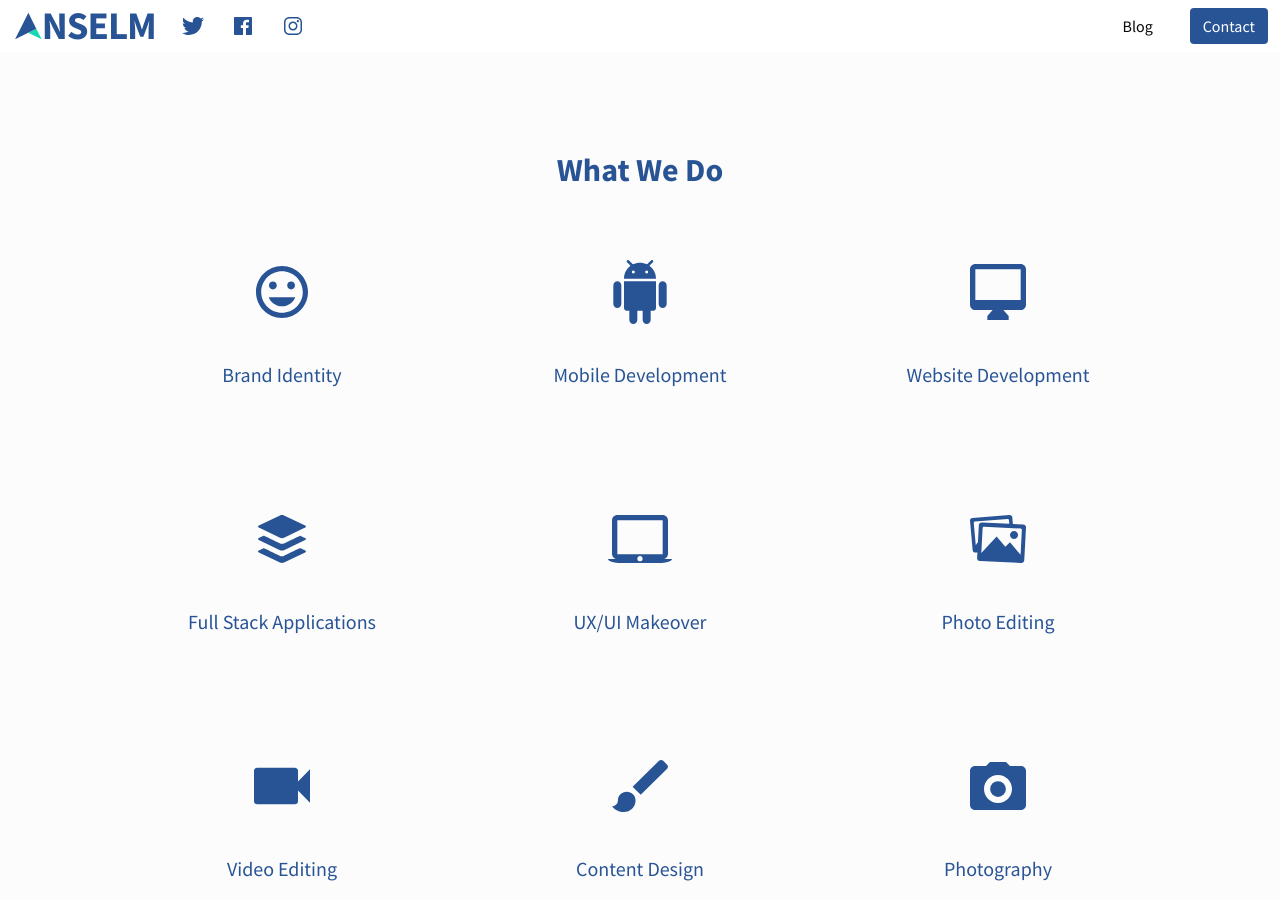
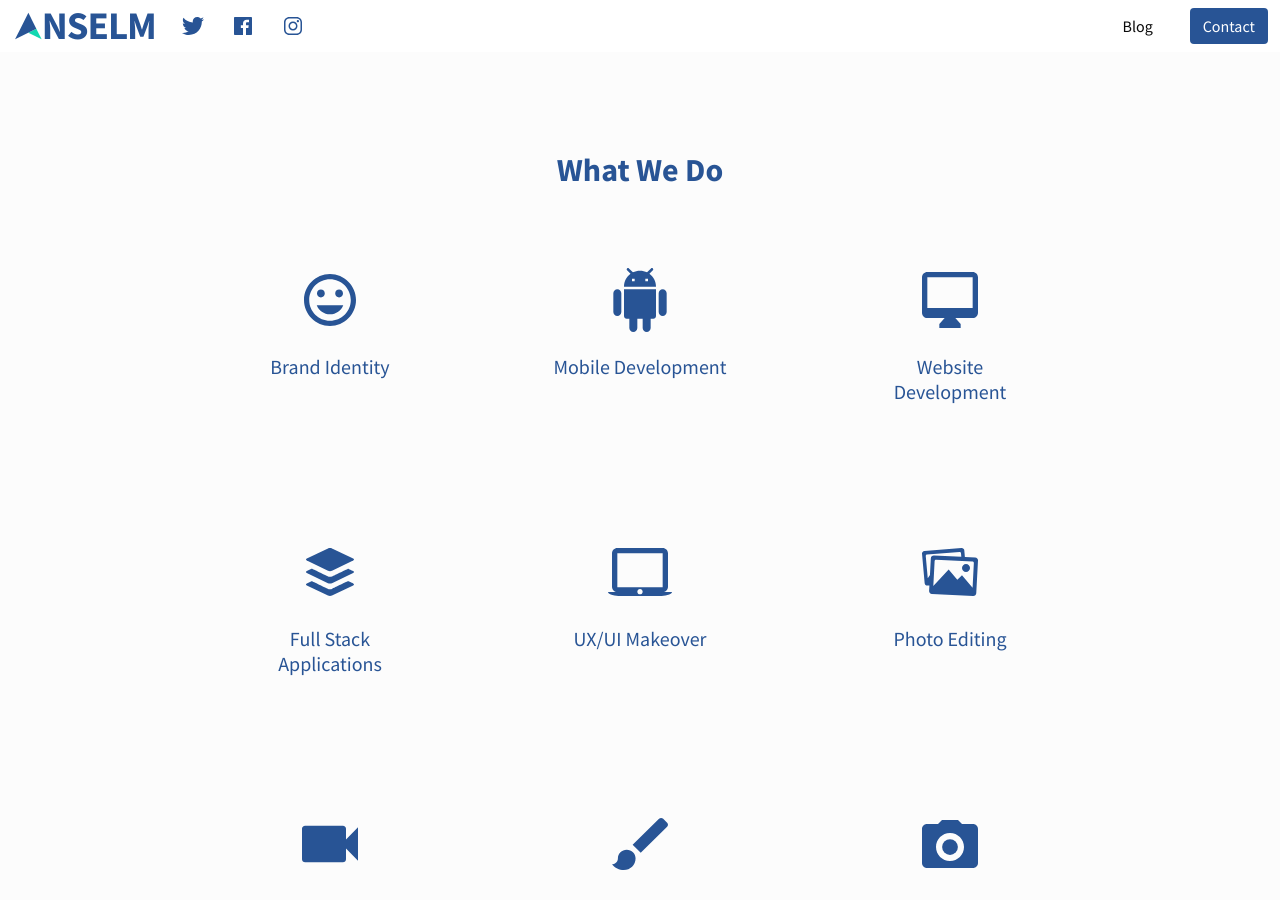
Before and after one commit to anselmbros/anselmbros.github.io, a Jekyll site: the page built from index.md, in a window 1280 px wide and 900 px high, scrolled down 1549 px. Built offline with Jekyll 4.4.1, drawn with Linux system fonts in a browser that asks for light colours.

Commit message:
Updated the skill card shape

```diff
--- a/_includes/item-skill.html
+++ b/_includes/item-skill.html
@@ -1,4 +1,4 @@
-<div>
+<div class="is-inline-block card--skill">
     <div class="item__icon--skill">
         <figure class="image is-64x64 is-inline-block">
             {{ site.data.icons[include.skill.icon] }}
--- a/_includes/what-we-do.html
+++ b/_includes/what-we-do.html
@@ -3,7 +3,7 @@
         <h1 class="title">What We Do</h1>
         <div class="columns is-multiline is-centered">
             {% for skill in site.data.skills %}
-            <div class="column is-3 item--skill card--skill">
+            <div class="column is-3 item--skill has-text-centered">
                 {% include item-skill.html skill=skill %}
             </div>
             {% endfor %}
--- a/assets/css/styles.scss
+++ b/assets/css/styles.scss
@@ -57,7 +57,8 @@
 
 .card--skill {
     transition: box-shadow .3s;
-    margin: 0 $gap/4 0 0;
+    padding: 0.75*$gap;
+    border-radius: 0.5rem;
 
     &:hover {
         box-shadow: 0 0.5rem 1.5rem rgba(10,10,10,0.1), 0 0 0 1px rgba(10,10,10,0.1);
@@ -88,11 +89,11 @@
 }
 
 .item--skill {
-    margin: 3rem 2rem;
+    margin: 0.5rem;
 }
 
 .item__icon--skill {
-    margin: 0 0 2rem 0;
+    margin: 0 0 1rem 0;
 }
 
 .section__title {
```
